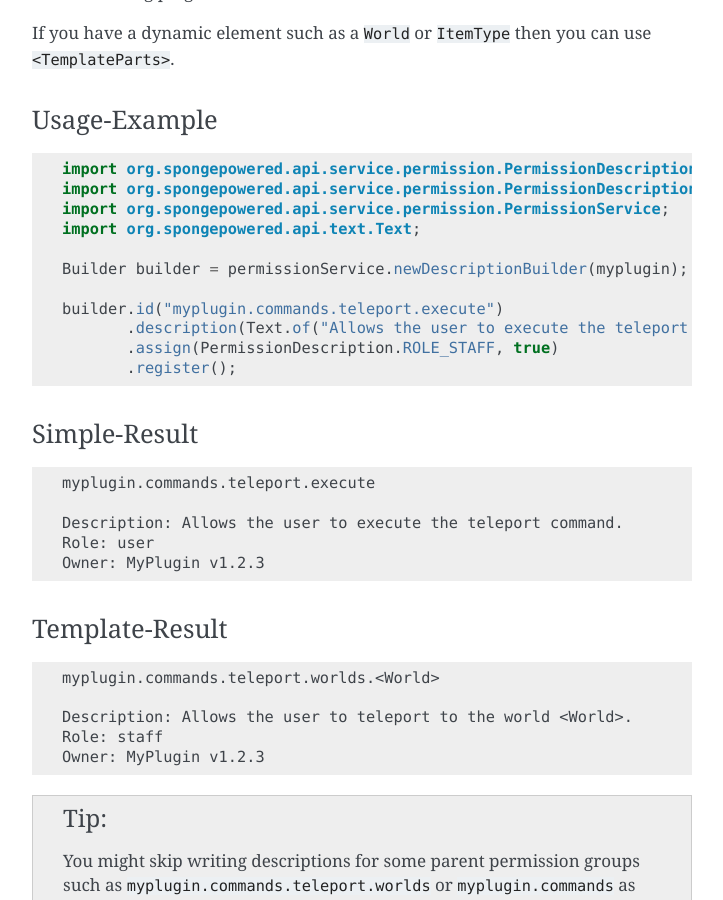
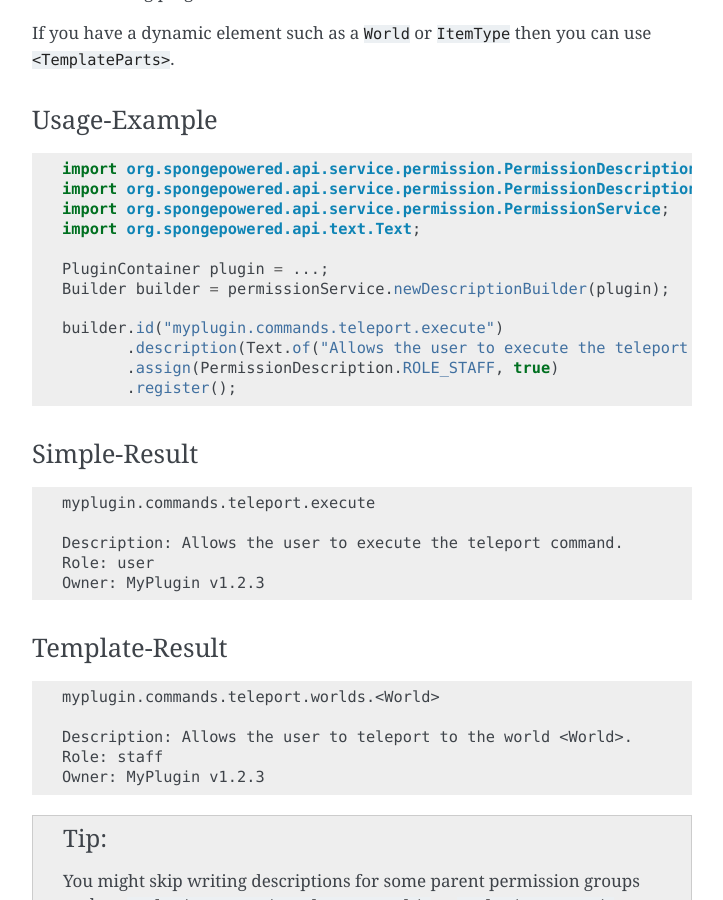
Before and after one commit to SpongePowered/SpongeDocs, a Sphinx documentation site: the page built from source/plugin/permissions.rst, in a window 1280 px wide and 900 px high, scrolled down 1960 px. Shown: the whole window, without its empty margins (388-1111 px from the left). Built offline with Sphinx 7.4.7, drawn with Linux system fonts in a browser that asks for light colours; pages that are not in the unit, such as notebooks, are missing from menus; cross-references to code outside the pages are shown as plain code.

Commit message:
Missed plugin containers

```diff
--- a/source/plugin/event/listeners.rst
+++ b/source/plugin/event/listeners.rst
@@ -124,7 +124,7 @@ event listeners, including those registered with ``@Listener`` annotations.
 
 .. code-block:: java
 
-    MyPlugin plugin = ...;
+    PluginContainer plugin = ...;
     Sponge.getEventManager().unregisterPluginListeners(plugin);
 
 .. _about_listener:
--- a/source/plugin/permissions.rst
+++ b/source/plugin/permissions.rst
@@ -103,7 +103,8 @@ Usage-Example
     import org.spongepowered.api.service.permission.PermissionService;
     import org.spongepowered.api.text.Text;
 
-    Builder builder = permissionService.newDescriptionBuilder(myplugin);
+    PluginContainer plugin = ...;
+    Builder builder = permissionService.newDescriptionBuilder(plugin);
 
     builder.id("myplugin.commands.teleport.execute")
            .description(Text.of("Allows the user to execute the teleport command."))
```
